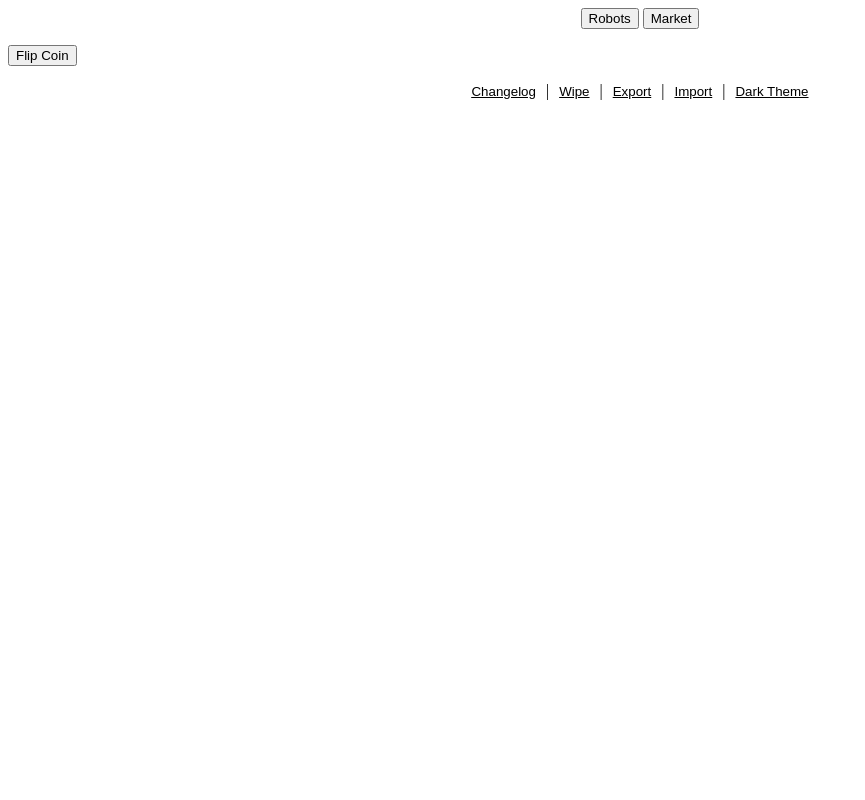
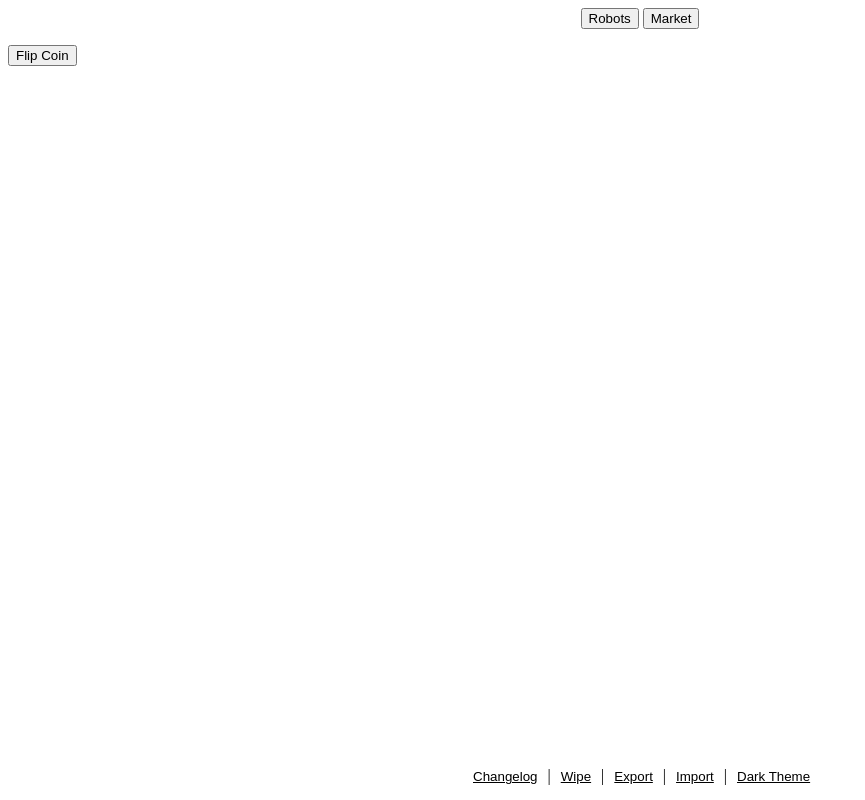
Before and after one commit to Strevia/Flip-Coin, a plain HTML site: page index.html in a window 1280 px wide. Shown: the whole page, without its empty margins (0-865 px from the left). Drawn offline with nearby package versions, Linux system fonts and the light colour scheme.

Commit message:
fixed me being an idiot and forgetting a quotation mark, as well as some strewn <p> tags

```diff
--- a/index.html
+++ b/index.html
@@ -34,7 +34,6 @@
 		<span id = "things artwork amount"></span>
 		<span id = "things enRobot amount"></span>
 	</p>
- </p>
  <p>
 	<span id="things robot amount"></span>
 	<span id="things builder amount"></span>
@@ -58,15 +57,14 @@
 		<button id = "tailsToHeads" onclick = "convert('tails','heads',1)"></button>
 	</p>-->
 
-    <p>
+    </p>
 		<span id = "outbreakText"></span>
 	</p>
-                             </p>
   </div>
-  <div id = "market" class = "tabcontent></div>
+  <div id = "market" class = "tabcontent"></div>
 
 </body>
-<footer align ="center">
+<footer align =center>
   <button class = "link"><a href="changelog.html" style="color: #000000; text-decoration: underline;" target="_blank">Changelog</a></button> |
   <button class="link" onclick = "wipe()">Wipe</button> |
   <button class = "link" id = "export" data-clipboard-text = "filler">Export</button> |
```
